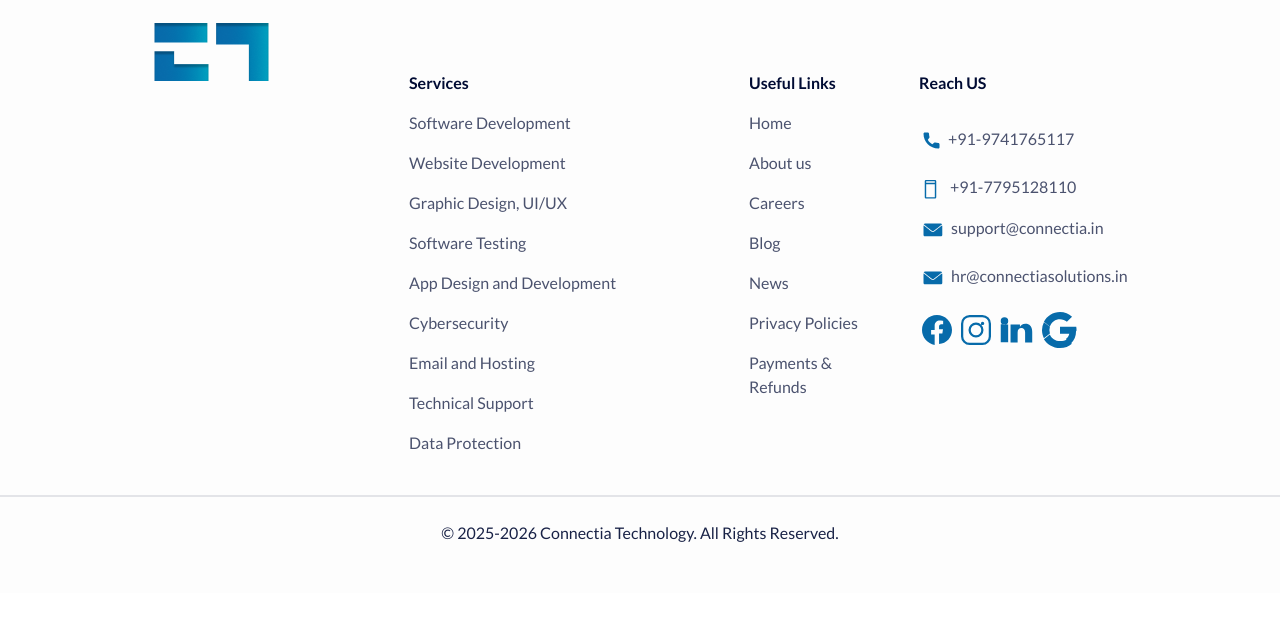
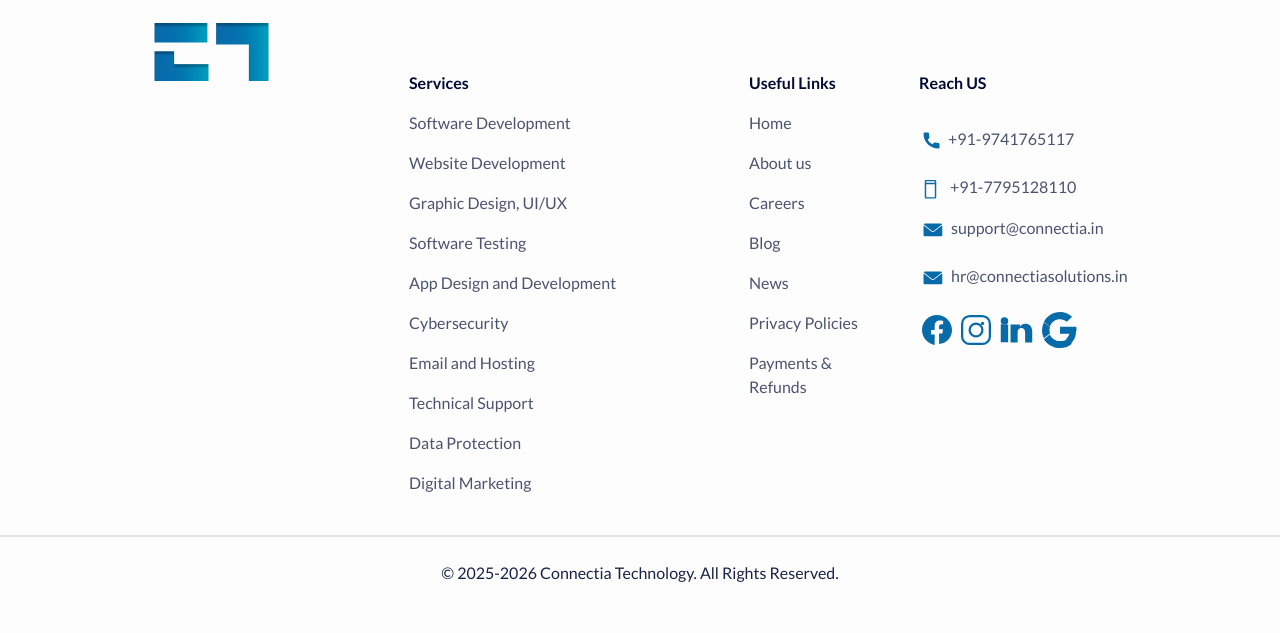
Before and after one commit to abhiramvsmg/connectia-technology-website, a PHP site: page /contact in a window 1280 px wide. Shown: the part 1402-2035 px from the top of the page. Before the commit the page ends 1944 px from the top, so only its background shows below. Run offline with PHP 8.4, Linux system fonts and the light colour scheme; some libraries are stand-ins or nearby versions.

Commit message:
Restore Digital Marketing in menus; remove uncollected ID and financial data from privacy policy per HR

```diff
--- a/includes/footer.php
+++ b/includes/footer.php
@@ -24,6 +24,7 @@
                                  <li><a class="text-decoration-none text-light-black opacity-0.7 font-400 font-16px" href="/server-hosting.php">Email and Hosting</a></li>
                                  <li><a class="text-decoration-none text-light-black opacity-0.7 font-400 font-16px" href="/technical-support.php">Technical Support</a></li>
                                  <li><a class="text-decoration-none text-light-black opacity-0.7 font-400 font-16px" href="/data-protection.php">Data Protection</a></li>
+                                 <li><a class="text-decoration-none text-light-black opacity-0.7 font-400 font-16px" href="/digital-marketing.php">Digital Marketing</a></li>
                              </ul>
                          </div>
                      </div>
--- a/includes/navbar.php
+++ b/includes/navbar.php
@@ -71,6 +71,8 @@
                                         <li><a class="text-decoration-none text-light-black opacity-0.7 font-400 font-16px" href="technical-support.php">Technical Support</a></li>
 
                                         <li><a class="text-decoration-none text-light-black opacity-0.7 font-400 font-16px" href="data-protection.php">Data Protection</a></li>
+
+                                        <li><a class="text-decoration-none text-light-black opacity-0.7 font-400 font-16px" href="digital-marketing.php">Digital Marketing</a></li>
 
                                     </ul>
                                 </div>
@@ -164,6 +166,8 @@
 
                                 <li><a class="text-decoration-none text-light-black opacity-0.7 font-400 font-16px" href="data-protection.php">Data Protection</a></li>
 
+                                <li><a class="text-decoration-none text-light-black opacity-0.7 font-400 font-16px" href="digital-marketing.php">Digital Marketing</a></li>
+
                             </ul>
 
                             <a href="about.php" class="nav-link">About</a>
--- a/privacy-policies.php
+++ b/privacy-policies.php
@@ -115,8 +115,6 @@ By using our services, you acknowledge that all services are provided on a best-
                             2. Information We Collect:<br>
                             - We may collect and process personal information, including but not limited to:<br>
                             - Contact details (name, address, email, phone number).<br>
-                            - Identification information (government-issued ID, passport, Aadhar card).<br>
-                            - Financial information (credit card details, bank account information).<br>
                             - User account data (username, password).<br>
 
 
```
